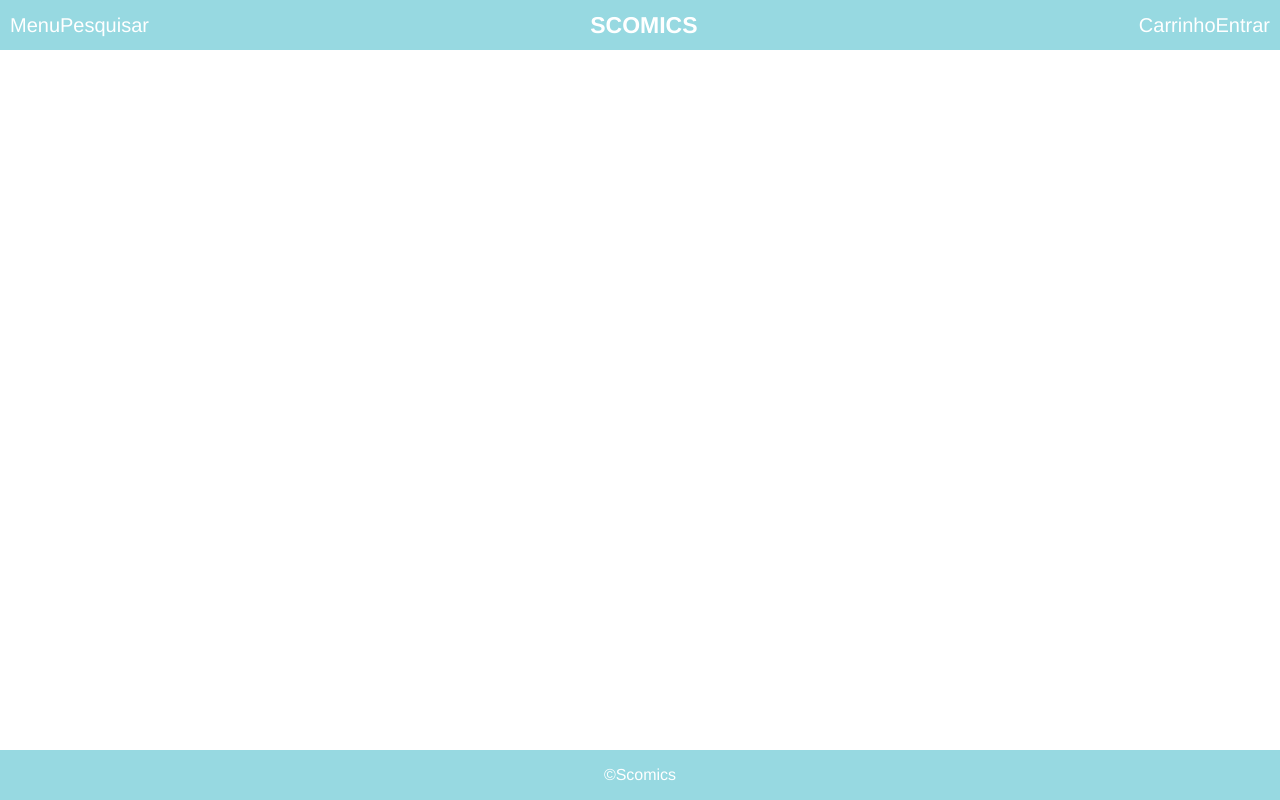
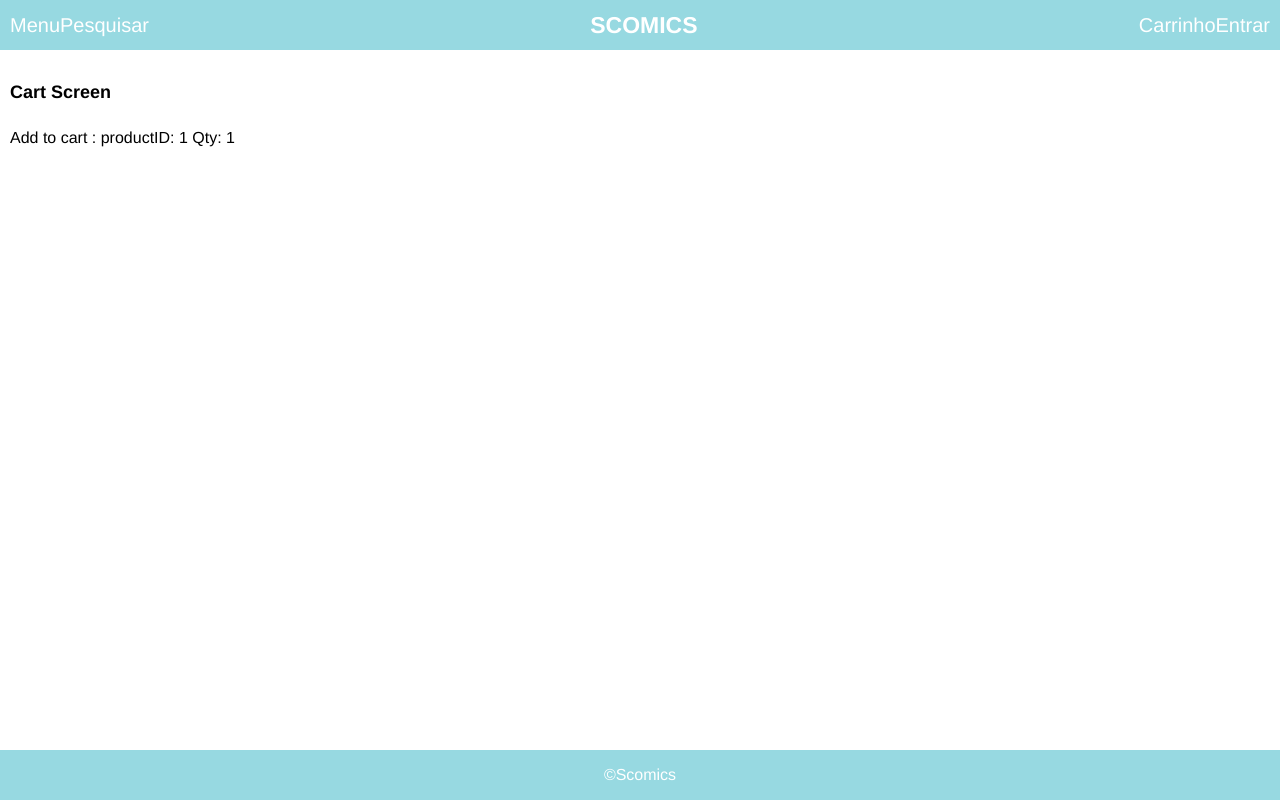
Before and after one commit to mytionbr/scomics, a React (Create React App) app in the folder client/: page /cart/1 in a window 1280 px wide. Built offline with nearby package versions, Linux system fonts and the light colour scheme.

Commit message:
handle add to cart button

```diff
--- a/client/src/App.js
+++ b/client/src/App.js
@@ -1,6 +1,7 @@
 import {BrowserRouter, Route} from "react-router-dom"
 import ProductScreen from "./Screens/ProductScreen";
 import HomeScreen from "./Screens/HomeScreen";
+import CartScreen from "./Screens/CartScreen";
 
 function App() {
 
@@ -25,6 +26,7 @@
         </div>
       </header>
       <main>
+      <Route path="/cart/:id?" component={CartScreen}></Route>
       <Route path="/product/:id" component={ProductScreen}></Route>
       <Route path="/" component={HomeScreen} exact></Route>
 
--- /dev/null
+++ b/client/src/Screens/CartScreen.js
@@ -0,0 +1,16 @@
+import React from 'react'
+
+export default function CartScreen(props) {
+    const productId = props.match.params.id;
+    const qty = props.location.search
+    ? Number(props.location.search.split('=')[1])
+    : 1
+    return (
+        <div>
+            <h1>Cart Screen</h1>
+            <p>
+                Add to cart : productID: {productId} Qty: {qty}
+            </p>
+        </div>
+    )
+}
--- a/client/src/Screens/ProductScreen.js
+++ b/client/src/Screens/ProductScreen.js
@@ -1,34 +1,38 @@
-import React, { useEffect } from "react";
-import { useDispatch,useSelector } from "react-redux";
+import React, { useEffect, useState } from "react";
+import { useDispatch, useSelector } from "react-redux";
 import { Link } from "react-router-dom";
 import { detailsProducts } from "../actions/productsActions";
 import LoadingBox from "../components/LoadingBox";
 import MessageBox from "../components/MessageBox";
 import Rating from "../components/Rating";
 
+export default function ProductScreen(props) {
+  const productDetails = useSelector((state) => state.productDetails);
+  const { loading, error, product } = productDetails;
+  const dispatch = useDispatch();
+  const productId = props.match.params.id;
+  const [qty,setQty] = useState(1)
 
-export default function ProductScreen(props) {
-    const productDetails = useSelector( state => state.productDetails)
-    const {loading, error, product } = productDetails
-    const dispatch = useDispatch()
-    const productId = props.match.params.id
+  useEffect(() => {
+    dispatch(detailsProducts(productId));
+  }, [dispatch, productId]);
 
-  useEffect(()=>{
-      dispatch(detailsProducts(productId))
-  },[dispatch,productId])
+  const addToCartHandler = ()=>{
+      props.history.push(`/cart/${productId}?qty=${qty}`)
+  }
 
   return (
     <div>
       {loading ? (
         <LoadingBox></LoadingBox>
-    ) : error ?(
+      ) : error ? (
         <MessageBox variant="danger">{error}</MessageBox>
       ) : (
         <div>
           <Link to="/">Back to result</Link>
           <div className="row top">
             <div className="col-2">
-               <img className="large" src={product.image} alt={product.name}/>
+              <img className="large" src={product.image} alt={product.name} />
             </div>
             <div className="col-1">
               <ul>
@@ -41,9 +45,7 @@
                     numReviews={product.numReviews}
                   ></Rating>
                 </li>
-                   <li>
-                       Pirce : ${product.price}
-                   </li>
+                <li>Pirce : ${product.price}</li>
                 <li>
                   Description:
                   <p>{product.description}</p>
@@ -65,15 +67,34 @@
                       <div>
                         {product.countInStock > 0 ? (
                           <span className="success">In Stock</span>
-                                   ): (
+                        ) : (
                           <span className="darger">Unavailable</span>
                         )}
                       </div>
                     </div>
                   </li>
+                  {product.countInStock > 0 && (
+                    <>
                       <li>
-                           <button className="primary block">Add to Cart</button>
+                          <div className="row">
+                            <div>Qty</div>
+                            <div>
+                                <select value={qty} onChange={e => setQty(e.target.value)}>
+                                    {[...Array(product.countInStock).keys()].map(
+                                        (x) =>(
+                                            <option value={x + 1}>{x + 1}</option>
+                                        )
+                                    )}
+                                </select>
+                            </div>
+                          </div>
                       </li>
+                      <li>
+                        <button onClick={addToCartHandler} className="primary block">Add to Cart</button>
+                        </li>
+                    </>
+                  )}
+
                 </ul>
               </div>
             </div>
@@ -81,6 +102,5 @@
         </div>
       )}
     </div>
-
   );
 }
--- a/client/src/index.css
+++ b/client/src/index.css
@@ -88,6 +88,9 @@
   padding: 1rem 0;
 }
 
+input,
+select,
+textarea,
 button{
   padding: 1rem;
   border-radius: 0.5rem;
@@ -96,10 +99,17 @@
   font-family:Helvetica, Arial, sans-serif;
   -webkit-font-smoothing: antialiased;
   -moz-osx-font-smoothing: grayscale;
+
+}
+
+button{
   background-color: #f8f8f8;
   cursor: pointer;
 }
 
+input:hover,
+select:hover,
+textarea:hover,
 button:hover{
   border:0.1rem #404040 solid;
 }
```
Lines whose indentation alone changed are shown as unchanged.
